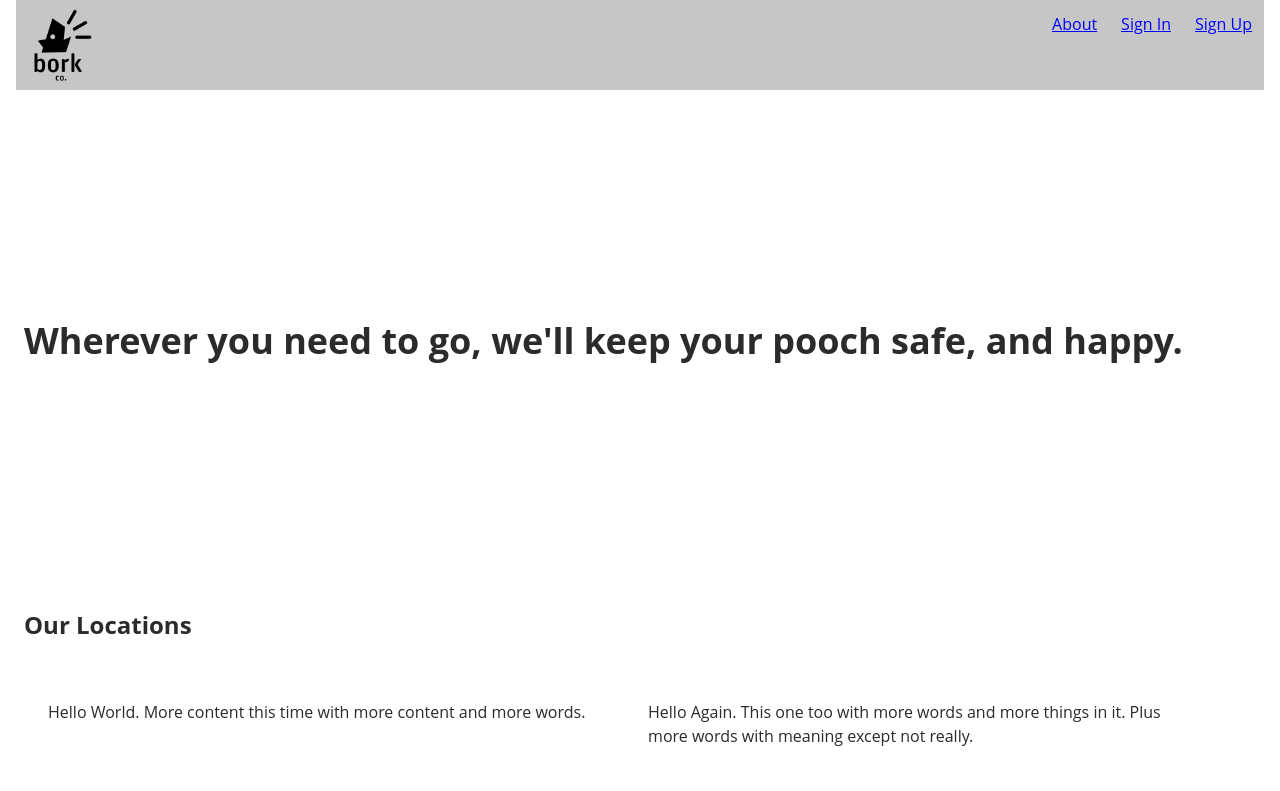
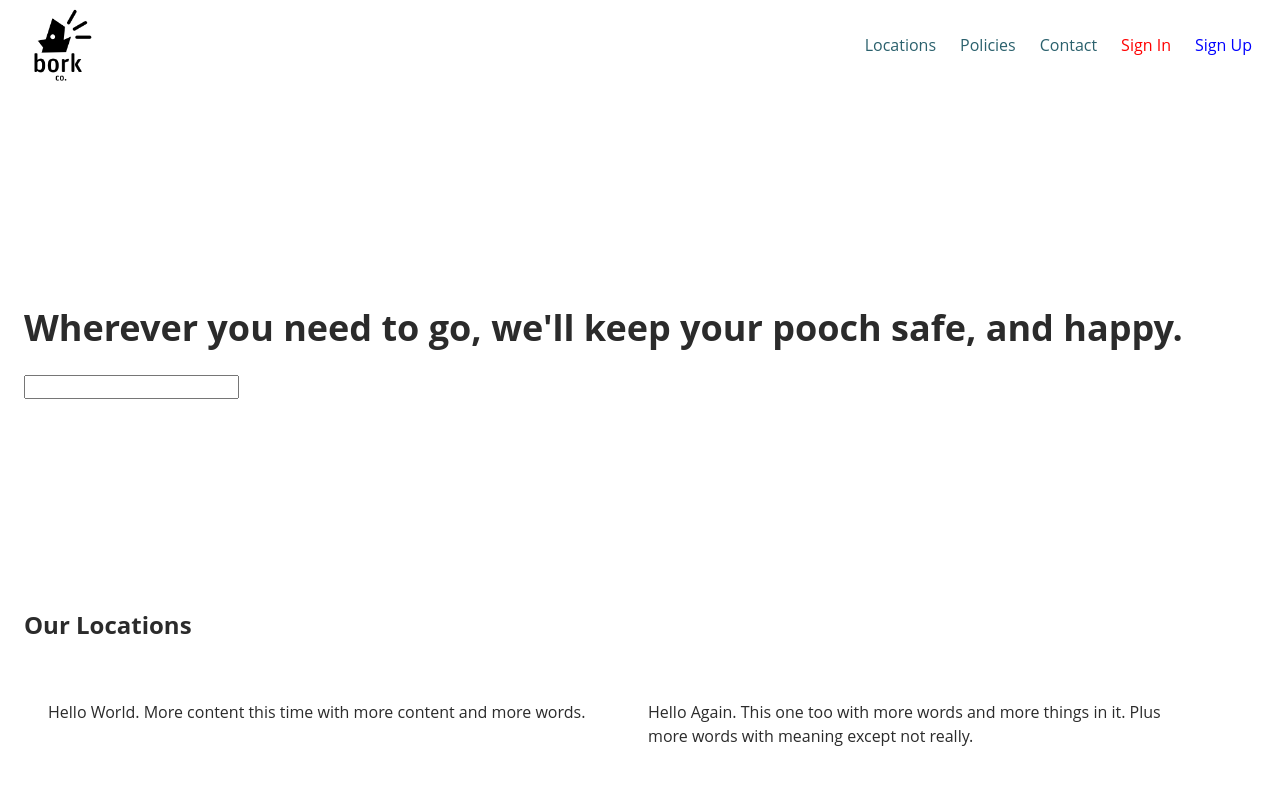
Before and after one commit to proxycase/ddc_website, a website: page src/index.html in a window 1280 px wide. Drawn offline with nearby package versions, Linux system fonts and the light colour scheme; files that its build step writes are made by us from their sources; a web font is replaced by a local one.

Commit message:
Add header styles

```diff
--- a/src/index.html
+++ b/src/index.html
@@ -6,6 +6,10 @@
 
     <link rel="stylesheet" href="https://use.typekit.net/lhu3eel.css">
     <link rel="stylesheet" href="/css/styles.css">
+    <link rel="stylesheet" href="dist/css/datepicker.min.css">
+    <script src="dist/js/datepicker.min.js"></script>
+    <!-- Include English language -->
+    <script src="dist/js/i18n/datepicker.en.js"></script>
 
   </head>
   <body>
@@ -15,10 +19,17 @@
         <img src="assets/Logo@2x.png" alt="bork co." >
       </div>
       <div class="o-navigation">
+        <!-- Dropdown Icon -->
+        <div class="menu-icon">
+          <img src="assets/MenuIcon2x.png" alt="Menu" >
+        </div>
+        <!-- Nav Items -->
         <ul class="o-nav__items">
-          <li><a href="#">About</a></li>
-          <li><a href="#">Sign In</a></li>
-          <li><a href="#">Sign Up</a></li>
+          <li><a href="#">Locations</a></li>
+          <li><a href="#">Policies</a></li>
+          <li><a href="#">Contact</a></li>
+          <li><a class="sign-in" href="#">Sign In</a></li>
+          <li><a class="sign-up" href="#">Sign Up</a></li>
         </ul>
       </div>
     </header>
@@ -29,6 +40,7 @@
         <h1>Wherever you need to go, we'll keep your pooch safe, and happy.</h1>
         <div>
           <!-- Where When Woof Form -->
+          <input type='text' class="datepicker-here" data-position="right top" />
         </div>
       </div>
 
--- a/src/scss/01_settings/tokens.scss
+++ b/src/scss/01_settings/tokens.scss
@@ -4,7 +4,7 @@ $color-background: #FFF;
 
 $color-primary: #FA8D62;
 $color-primary-hover: darken($color-primary, 10%);
-$color-secondary: #FFF;
+$color-secondary: #2B616D;
 $color-secondary-hover: darken($color-secondary, 10%);
 $color-white: #FFF;
 $color-black: #2B2B2B;
--- a/src/scss/05_objects/main.scss
+++ b/src/scss/05_objects/main.scss
@@ -1,50 +1,3 @@
-$headerHeight: rem(90px);
-
-.o-header {
-  display: grid;
-  grid-template-columns: 0.25fr 0.75fr;
-  grid-template-areas: "logo navigation";
-  margin: 0 $spacing-medium;
-  height: $headerHeight;
-  background: #C6C6C6; // for testing
-
-  .c-brand-logo {
-    grid-area: logo;
-    display: flex;
-
-    img {
-      height: $headerHeight;
-    }
-  }
-
-  .o-navigation {
-    grid-area: navigation;
-    height: 100%;
-    display: flex;
-    flex-direction: column;
-    align-content: flex-end;
-    flex-grow: 1;
-
-    .o-nav__items {
-      display: flex;
-      flex-direction: row;
-      justify-content: flex-end;
-      // height: 100%;
-      margin: 0;
-
-      li {
-        list-style: none;
-        padding: $spacing-small;
-        justify-content: center;
-
-        a {
-          color: blue;
-        }
-      }
-    }
-  }
-}
-
 .o-row {
   display: flex;
   flex-direction: row;
--- /dev/null
+++ b/src/scss/06_components/header.scss
@@ -0,0 +1,62 @@
+$headerHeight: rem(90px);
+
+.o-header {
+  display: grid;
+  grid-template-columns: 0.25fr 0.75fr;
+  grid-template-areas: "logo navigation";
+  padding: 0 $spacing-medium;
+  height: $headerHeight;
+
+  .c-brand-logo {
+    grid-area: logo;
+    display: flex;
+
+    img {
+      height: $headerHeight;
+    }
+  }
+
+  .o-navigation {
+    grid-area: navigation;
+    height: 100%;
+    display: flex;
+    flex-direction: column;
+    justify-content: center;
+    flex-grow: 1;
+
+    // Nav Icon
+    .menu-icon {
+      cursor: pointer;
+      user-select: none;
+      display: none;
+    }
+
+    // Nav Items
+    .o-nav__items {
+      display: flex;
+      flex-direction: row;
+      justify-content: flex-end;
+      margin: 0;
+      transition: max-height 0.2s ease-out;
+
+      li {
+        list-style: none;
+        padding: $spacing-small;
+        justify-content: center;
+
+        a {
+          text-decoration: none;
+          color: $color-secondary;
+        }
+
+        *.sign-in {
+          color: red;
+        }
+
+        *.sign-up {
+          color: blue;
+        }
+      }
+    }
+  }
+}
--- a/src/scss/styles.scss
+++ b/src/scss/styles.scss
@@ -6,4 +6,5 @@
 @import '04_elements/links';
 @import '04_elements/typography';
 @import '05_objects/main';
+@import '06_components/header';
 // @import '06_components/button';
```
Also changed, not shown: src/assets/MenuIcon1x.png (added), src/assets/MenuIcon2x.png (added), 2 other files.
